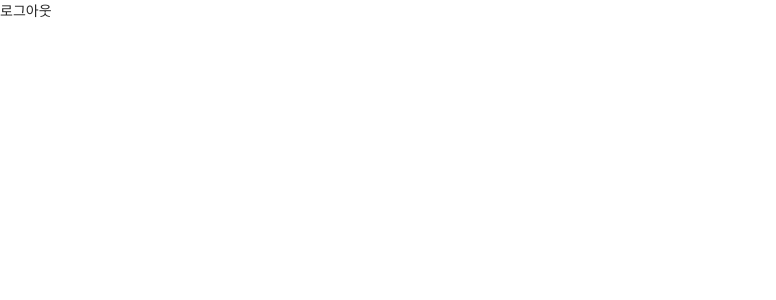
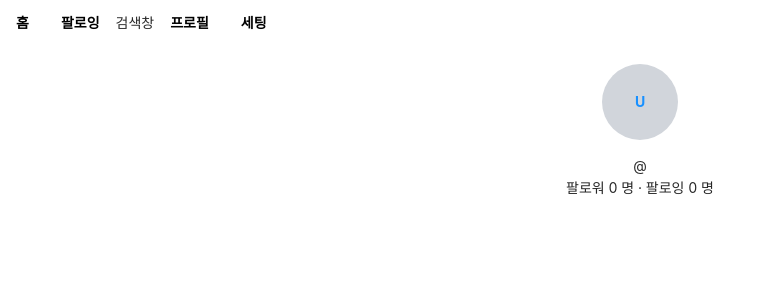
Before and after one commit to gptjddldi/Pinterest-, a React (Create React App) app in the folder frontend/: page /account/profile in a window 1280 px wide. Shown: the top 300 px of the page, without its empty margins (0-776 px from the left). Built offline with nearby package versions, Linux system fonts and the light colour scheme; no server answers.

Commit message:
Profile Page

```diff
--- a/frontend/src/components/Header.js
+++ b/frontend/src/components/Header.js
@@ -1,16 +1,20 @@
 import React from 'react'
 import {Link} from "react-router-dom";
 import SearchBar from "./SearchBar";
+import {useSelector} from "react-redux";
 
 export default function Header(props) {
     // let { loggedUserData } = useAuth()
+    let {username} = useSelector(state => ({
+        username: state.userReducer.user.username
+    }))
     return (
         <div className="fixed top-0 z-10 bg-white w-full">
             <ul className="py-3 container mx-auto flex items-center">
                 <li><a href="/" className=" text-black px-4 py-2 font-bold rounded-3xl hover:bg-gray-300">홈</a></li> {/* 클릭하면 bg-black text-white */}
                 <li><a href="/following" className=" text-black px-4 font-bold py-2 rounded-3xl hover:bg-gray-300">팔로잉</a></li> {/* 클릭하면 bg-black text-white */}
                 <div>검색창</div>
-                <li><a href={"/profile"} className="text-black px-4 py-2 font-bold rounded-3xl hover:bg-gray-300">프로필</a></li> {/*원래는 아이콘으로 만들어져있음*/}
+                <li><a href={`/profile/${username}`} className="text-black px-4 py-2 font-bold rounded-3xl hover:bg-gray-300">프로필</a></li> {/*원래는 아이콘으로 만들어져있음*/}
                 <li><a className="text-black px-4 py-2 font-bold rounded-3xl hover:bg-gray-300">세팅</a></li>
             </ul>
         </div>
--- /dev/null
+++ b/frontend/src/components/ProfilePicture.js
@@ -0,0 +1,30 @@
+import React from 'react'
+import {Link} from "react-router-dom";
+
+export default function ProfilePicture({user, size}) {
+    if(user.avatar){
+        return(
+            <Link to={`/profile/${user.username}`}>
+                <img src={user.avatar} className="rounded-full"
+                style={{width: size*1.8+"em", height: size*1.8+"em"}}/>
+            </Link>
+        )
+    }
+    else if(user.username){
+        const firstLetter = user.username[0]
+        return(
+            <Link to={`/profile/${user.username}`}>
+                <div className="rounded-full bg-gray-300 font-bold grid place-items-center" style={{width: size*1.8+"em", height: size*1.8+"em"}}>
+                    {firstLetter}
+                </div>
+            </Link>
+        )
+    }
+    return (
+        <Link to={`/profile/${user.username}`}>
+            <div className="rounded-full bg-gray-300 font-bold grid place-items-center" style={{width: size*1.8+"em", height: size*1.8+"em"}}>
+                U
+            </div>
+        </Link>
+    )
+}
--- a/frontend/src/pages/account/profile.js
+++ b/frontend/src/pages/account/profile.js
@@ -1,19 +1,47 @@
-import React from 'react'
+import React, {useEffect, useState} from 'react'
 import {useHistory} from 'react-router-dom'
-import {useDispatch} from "react-redux";
+import {useDispatch, useSelector} from "react-redux";
 import {logout} from "../../actions/userAction";
+import Layout from "../../components/Layout";
+import ProfilePicture from "../../components/ProfilePicture";
+import axios from "axios";
 
-export default function Profile() {
-    const history = useHistory()
-    const dispatch = useDispatch()
-    const onLogout = dispatch(logout())
+export default function Profile(props) {
+    const [userData, setUserData] = useState([])
+    const {token} = useSelector(state => ({
+        token: state.userReducer.token
+    }))
+    // console.log(props.match.params.key1)
+    const username = props.match.params.key1;
+    useEffect(() => {
+        async function getUserData(username){
+            const apiRoot = `http://localhost:8000/account/user/${username}/`
+            try{
+                const headers = {Authorization: `JWT ${token}`}
+                const res = await axios.get(apiRoot, {headers})
+                const {data} = res
+                setUserData(data)
+            }
+            catch (err){
+                console.log(err)
+            }
+        }
+        getUserData(username);
+        console.log(userData);
+    })
 
-    const fn = () => {
-        onLogout()
-        history.push('/')
-    }
 
-    return  <div>
-        <button onClick={() =>fn}>로그아웃</button>
-    </div>
+
+    return(
+        <Layout>
+            <div className="text-center">
+                <div className="flex justify-center">
+                    <ProfilePicture user={userData} size="3"/>
+                </div>
+                <h1 className="text-3xl font-bold">{userData.email}</h1>
+                <div>@{userData.username}</div>
+                <div>팔로워 {userData.follower ? userData.follower.length : 0} 명 · 팔로잉 {userData.following ? userData.following.length : 0} 명</div>
+            </div>
+        </Layout>
+    )
 }
--- a/frontend/src/pages/index.js
+++ b/frontend/src/pages/index.js
@@ -8,13 +8,17 @@ import LoginRequiredRouter from "../components/routings/LoginRequiredRouter";
 import CssTest from "./CssTest";
 import Following from "./Following";
 import Profile from "./account/profile";
+import {useSelector} from "react-redux";
 
 export default function Root() {
+    let {username} = useSelector(state => ({
+        username: state.userReducer.user.username
+    }))
     return(
         <div>
             <Route exact path={'/'} component={Home}/>
             <Route exact path={'/following'} component={Following}/>
-            <Route exact path={'/profile'} component={Profile}/>
+            <Route exact path={'/profile/:key1'} component={Profile}/>
             <Route path={'/account'} component={AccountRoutes}/>
             <Route path={'/test'} exact component={CssTest}/>
         </div>
```
